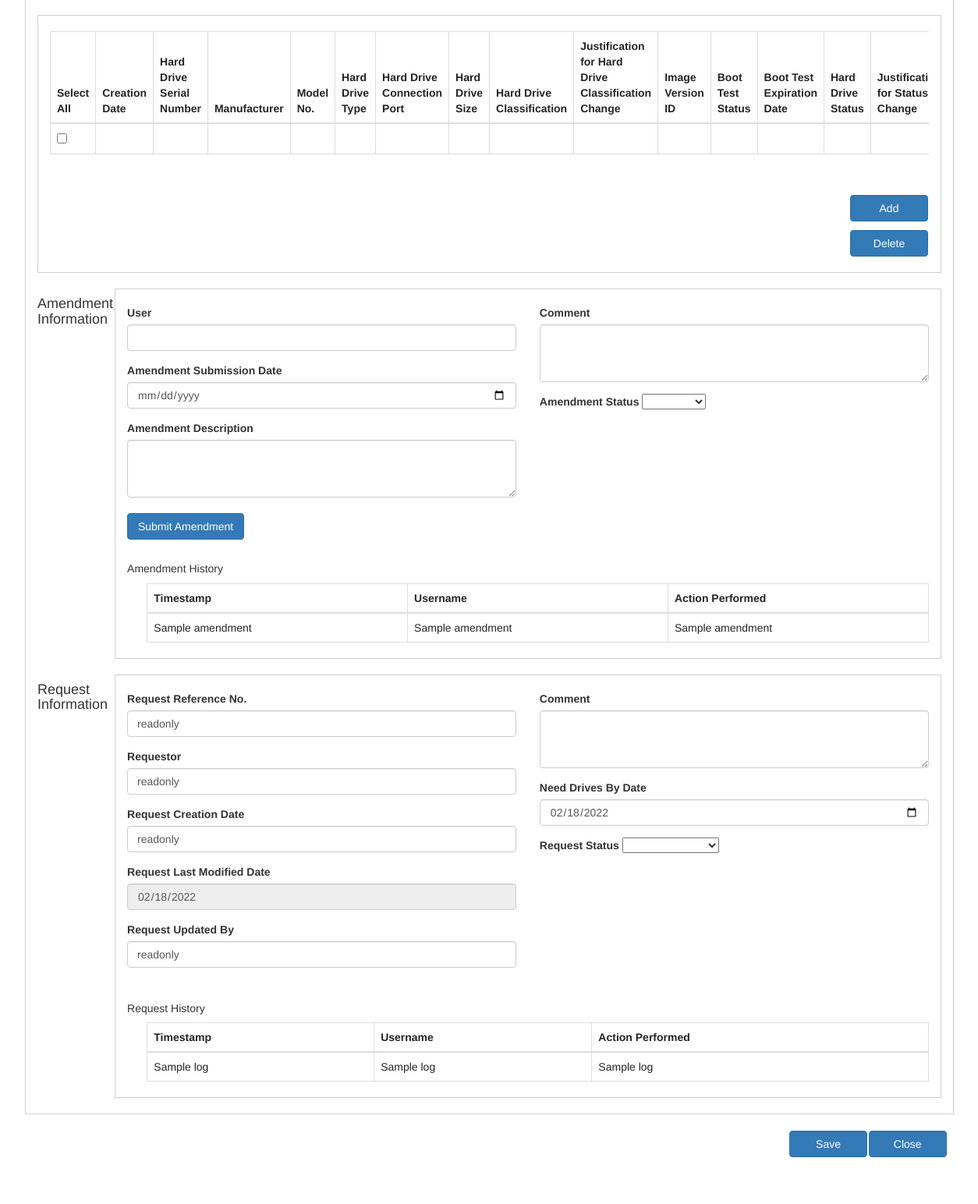
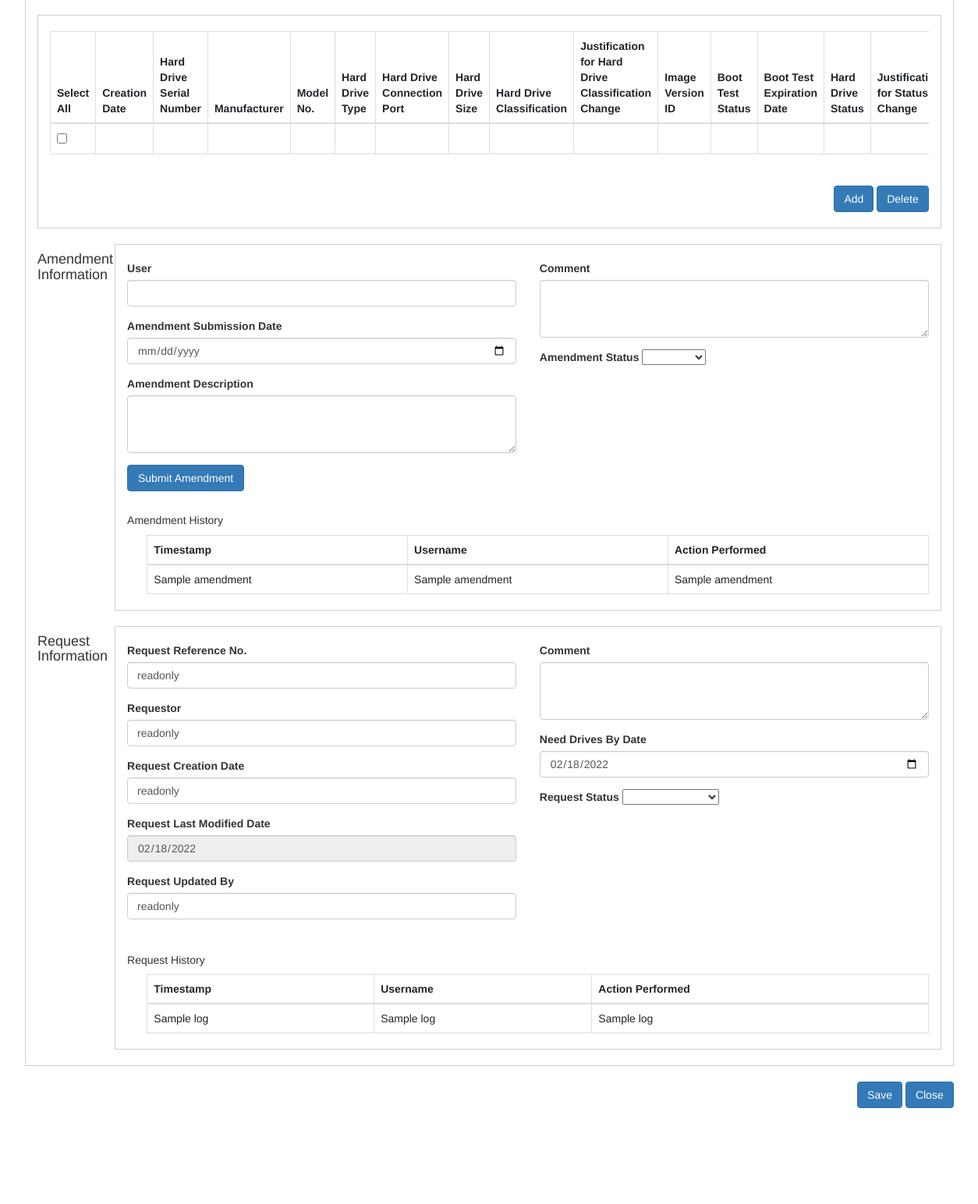
Before and after one commit to CS4311-Team-2/hard-drive-tracker-system, a Django app: template main/templates/main/maintainer_view_request.html in a window 1520 px wide. Shown: the part 1100-2644 px from the top of the page at 78% size, without its empty margins (6-1260 px from the left). After the commit the page ends 2521 px from the top, so only its background shows below. Run offline with Django 4.2, Linux system fonts and the light colour scheme; tables that the repository leaves empty hold one stand-in row (values such as "Sample post"); the template is opened without the code that fills it: values that come from a table or form of the project are taken from there, most other values are stand-ins (such as "Sample title", 1, 10 or a date in 2020); some libraries are stand-ins or nearby versions.

Commit message:
Fixed CSS styling

```diff
--- a/main/templates/main/maintainer_view_request.html
+++ b/main/templates/main/maintainer_view_request.html
@@ -12,14 +12,15 @@
   <script src="https://ajax.googleapis.com/ajax/libs/jquery/3.5.1/jquery.min.js"></script>
   <script src="https://maxcdn.bootstrapcdn.com/bootstrap/3.4.1/js/bootstrap.min.js"></script>
   <style>
+    .page{
+        min-width:1500px;
+    }
     .jumbotron {
         padding-top: 8px;
         padding-bottom: 8px;
       }
     .btn {
-        margin-left:90%;
-        margin-top:1%;
-        width: 100px;
+        width: fit-content;
     }
     .content {
         display: flex;
@@ -27,20 +28,31 @@
         flex: 4;
         margin-left:3%;
         margin-right:3%;
+        overflow-x: scroll;
     }
     .navbar{
-        padding-bottom: 100%;
+        height: 100%;
+        align-content: start;
     }
     .assignment-table {
         overflow-x: scroll;
         max-width:1150px;
+    }
+    .submission {
+        display: grid;
+        grid-template-columns: 60% 20% 20%;
+        grid-template-rows: 100%;
+        }
+
+    .right {
+        justify-self: end;
     }
 
   </style>
 </head>
 <body>
 
-    <div class="container-fluid">
+    <div class="container-fluid page">
         <div class="row no-gutters">
             <div class="col">
                 <div class="jumbotron">
@@ -269,10 +281,16 @@
                                                 </div>
                                             </div>
                                             <div class="row">
-                                                <button type="submit" class="btn btn-primary">Add</button>
-                                            </div>
-                                            <div class="row">
-                                                <button type="submit" class="btn btn-primary">Delete</button>
+                                                <div class="col">
+                                                </div>
+                                                <div class="col-2">
+                                                    <div class-"submission">
+                                                        <div class="right">
+                                                                <button type="add" class="btn btn-primary">Add</button>
+                                                                <button type="delete" class="btn btn-primary">Delete</button>
+                                                        </div>
+                                                    </div>
+                                                </div>
                                             </div>
                                             <br>
                                         </div>
@@ -473,21 +491,20 @@
                     </div>
                     <br>
                     <div class="row">
-
-                        <div class="col-9">
-                        </div>
-                        <div class="col-1">
-                            <button type="submit" class="btn btn-primary">Save</button>
-                        </div>
-                        <div class="col-1">
-                            <button type="submit" class="btn btn-primary">Close</button>
+                        <div class="col">
                         </div>
                         <div class="col-2">
+                            <div class-"submission">
+                                <div class="right">
+                                        <button type="save" class="btn btn-primary">Save</button>
+                                        <button type="close" class="btn btn-primary">Close</button>
+                                </div>
+                            </div>
                         </div>
-                        <br>
-                        <br>
-                        <br>
                     </div>
+                    <br>
+                    <br>
+                    <br>
 
 
 
```
Also changed, not shown: main/templates/main/maintainer_home.html (+3 -4 lines).
